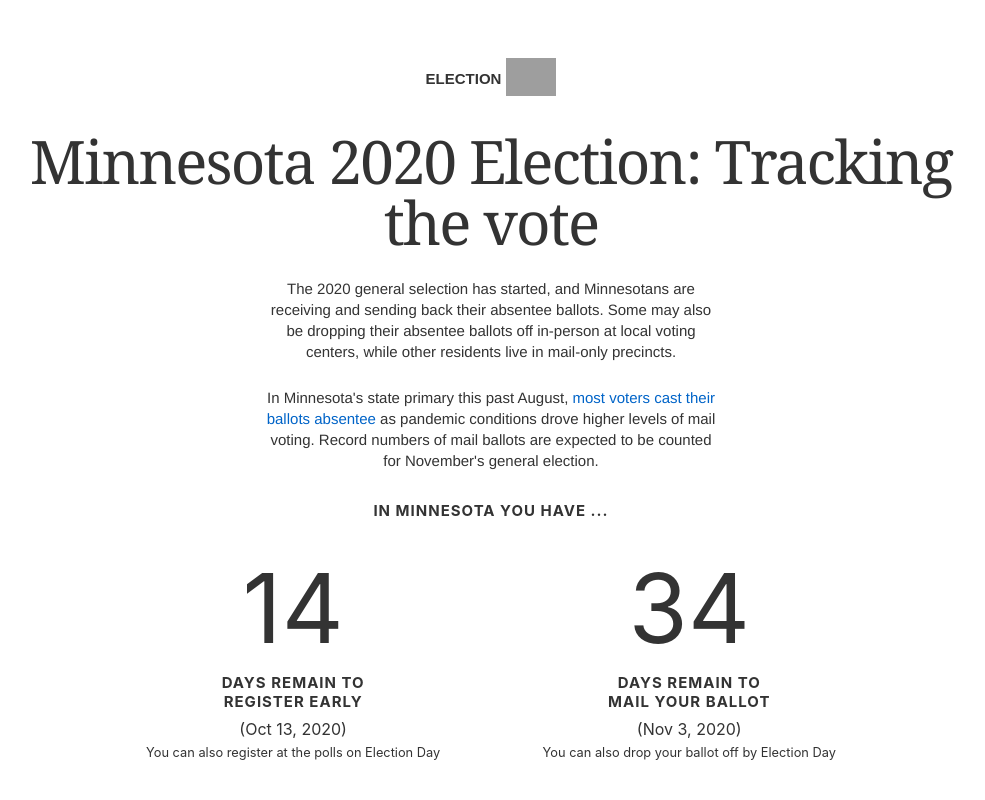
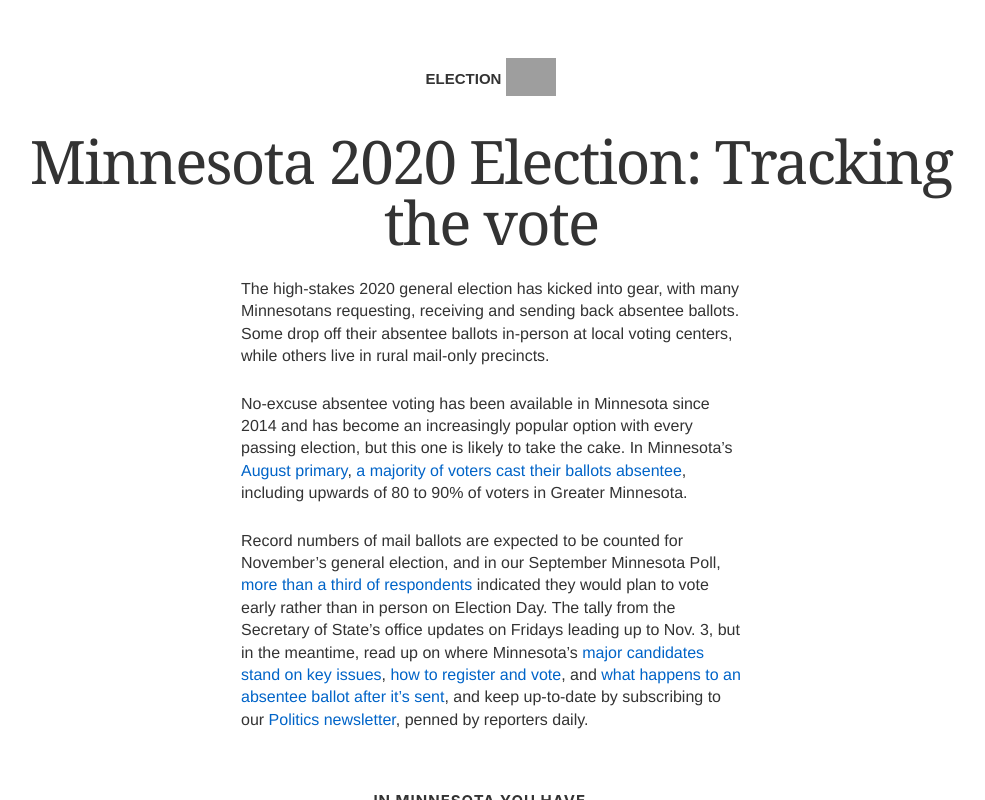
Before and after one commit to striblab/20200923-vote-tracking, a Svelte app: page / in a window 1280 px wide. Shown: the whole page, without its empty margins (149-1134 px from the left). Built offline with nearby package versions, Linux system fonts and the light colour scheme; no server answers; grey boxes are pictures that could not be loaded; a web font is replaced by a local one.

Commit message:
style pushes

```diff
--- a/public/index.html
+++ b/public/index.html
@@ -19,9 +19,11 @@
 			<p></p>
 			<!-- share -->
 
-			<p>The 2020 general selection has started, and Minnesotans are receiving and sending back their absentee ballots. Some may also be dropping their absentee ballots off in-person at local voting centers, while other residents live in mail-only precincts.</p>
+			<p>The high-stakes 2020 general election has kicked into gear, with many Minnesotans requesting, receiving and sending back absentee ballots. Some drop off their absentee ballots in-person at local voting centers, while others live in rural mail-only precincts.</p>
 
-			<p>In Minnesota's state primary this past August, <a href="https://www.startribune.com/6-of-10-minnesota-primary-voters-cast-ballots-absentee-or-by-mail/568966771/#comment">most voters cast their ballots absentee</a> as pandemic conditions drove higher levels of mail voting. Record numbers of mail ballots are expected to be counted for November's general election.</p>
+			<p>No-excuse absentee voting has been available in Minnesota since 2014 and has become an increasingly popular option with every passing election, but this one is likely to take the cake. In Minnesota’s <a href="https://www.startribune.com/minnesota-2020-primary-results-vote-election/570671321/?refresh=true">August primary</a>, <a href="https://www.startribune.com/6-of-10-minnesota-primary-voters-cast-ballots-absentee-or-by-mail/568966771/#comment">a majority of voters cast their ballots absentee</a>, including upwards of 80 to 90% of voters in Greater Minnesota.</p>
+
+			<p>Record numbers of mail ballots are expected to be counted for November’s general election, and in our September Minnesota Poll, <a href="https://www.startribune.com/poll-minnesota-voters-split-on-integrity-of-mail-in-voting/572533691/">more than a third of respondents</a> indicated they would plan to vote early rather than in person on Election Day. The tally from the Secretary of State’s office updates on Fridays leading up to Nov. 3, but in the meantime, read up on where Minnesota’s <a href="https://www.startribune.com/minnesota-voters-guide-2020-election-senate-house-candidates-who-is-running-gop-dfl-issues/572227401/">major candidates stand on key issues</a>, <a href="https://www.startribune.com/how-to-vote-2020-elections-minnesota-voting-absentee-president-senate-congress-covid-19-coronavirus/572227371/">how to register and vote</a>, and <a href="https://www.startribune.com/what-happens-to-your-minnesota-mail-in-absentee-ballot-after-you-mail-it-votes-counted/572029141/?refresh=true">what happens to an absentee ballot after it’s sent</a>, and keep up-to-date by subscribing to our <a href="http://newsletters.startribune.com/pages/1788361/4540">Politics newsletter</a>, penned by reporters daily.</p>
 		</div>
 
 	<div class="container-lg">
--- a/src/App.svelte
+++ b/src/App.svelte
@@ -11,14 +11,14 @@
 
 	// This is used by several of the modules to map 2020 dates to "weeks to go" from each other year.
 	const date_label_lookup = [
-    {'date': new Date(moment('2020-09-25').tz('America/Chicago')), 'weeks_away': 6, 'label': '6 WEEKS'},
+    {'date': new Date(moment('2020-09-25').tz('America/Chicago')), 'weeks_away': 6, 'label': '6 WEEKS OUT'},
     {'date': new Date(moment('2020-10-02').tz('America/Chicago')), 'weeks_away': 5, 'label': '5 WEEKS'},
     {'date': new Date(moment('2020-10-09').tz('America/Chicago')), 'weeks_away': 4, 'label': '4 WEEKS'},
     {'date': new Date(moment('2020-10-16').tz('America/Chicago')), 'weeks_away': 3, 'label': '3 WEEKS'},
     {'date': new Date(moment('2020-10-23').tz('America/Chicago')), 'weeks_away': 2, 'label': '2 WEEKS'},
     {'date': new Date(moment('2020-10-30').tz('America/Chicago')), 'weeks_away': 1, 'label': '1 WEEK'},
     {'date': new Date(moment('2020-11-02').tz('America/Chicago')), 'weeks_away': 0, 'label': ''},
-    {'date': new Date(moment('2020-11-03').tz('America/Chicago')), 'weeks_away': 'election_day', 'label': ' '},
+    {'date': new Date(moment('2020-11-03').tz('America/Chicago')), 'weeks_away': 'election_day', 'label': 'ELECTION'},
     {'date': new Date(moment('2020-11-06').tz('America/Chicago')), 'weeks_away': '', 'label': ''}
   ]
 
--- a/src/StatewideData.svelte
+++ b/src/StatewideData.svelte
@@ -24,5 +24,5 @@
 
 <h2>Absentee voting is on track to dwarf past elections</h2>
 <div class="updatedTime">Last update: {last_updated}</div>
-<div class="stats">Total absentee ballots requested: <span>{intcomma(total_ballots_requested)}</span></div>
-<div class="stats highlight-under">Total absentee ballots accepted so far: <span class="highlight bolded">{intcomma(total_ballots_accepted)}</span> ({round_pct(pct_ballots_accepted)} of all requested)</div>
+<div class="stats">Total absentee ballots requested: <span class="bolded">{intcomma(total_ballots_requested)}</span></div>
+<div class="stats">Total absentee ballots accepted so far: <span class="highlight highlight-under bolded">{intcomma(total_ballots_accepted)}</span> ({round_pct(pct_ballots_accepted)} of all requested)</div>
--- a/src/scss/_county-table.scss
+++ b/src/scss/_county-table.scss
@@ -10,11 +10,11 @@ table#county-totals {
   }
 
   tr {
-    border-bottom: 2px solid #EEE;
+    border-bottom: 1px solid #eeeeee;
   }
 
   th {
-    font-size:0.8em;
+    font-size:.72em;
     font-weight:normal;
     text-transform: uppercase;
   }
@@ -27,6 +27,10 @@ table#county-totals {
   th:first-child,
   td:first-child {
     text-align: left;
+  }
+
+  tr:first-child {
+    border-bottom: 2px solid #E8E8E8;
   }
 
   td.spark-td {
--- a/src/scss/_days-left.scss
+++ b/src/scss/_days-left.scss
@@ -1,6 +1,6 @@
 .days-left-header {
   text-align: center;
-  margin: 2em;
+  margin: 4em auto 1em auto;
   font-size: 15px;
   text-transform: uppercase;
   font-weight: bold;
@@ -31,6 +31,7 @@
 
 .bolded {
   font-weight:bold;
+  font-size:20px;
 }
 
 .highlight-under {
--- a/src/scss/_global.scss
+++ b/src/scss/_global.scss
@@ -123,10 +123,10 @@ button:focus {
 
 
 .hero-override p {
-	max-width: 450px;
+	max-width: 500px;
 	margin: 0 auto;
-	font-size: 15px;
-	text-align: center;
+	font-size: 16px;
+	text-align: left;
     margin-top: 15px;
 	margin-bottom: 25px;
 	line-height:140%;
@@ -142,13 +142,13 @@ h3 {
 }
 
 h2 {
-    font-size:1.5em;
-	font-weight:900;
+    font-size:16px;
+	font-weight:bold;
 	margin-bottom: 10px;
 }
 
 .stats {
-	margin-bottom:15px;
+	margin-bottom:16px;
 	font-size:20px;
 }
 
--- a/src/scss/_line-chart.scss
+++ b/src/scss/_line-chart.scss
@@ -1,8 +1,15 @@
 svg {
   text {
     font-family: "Benton Sans", sans-serif;
-    font-size: 8px;
-    stroke-width: 0.5px
+    font-size: 9px;
+  }
+
+  .tick line {
+    stroke-width: 0.5px !important;
+  }
+
+  .domain {
+    stroke-width: 0px !important;
   }
 
   path.accepted-2018 {
```
